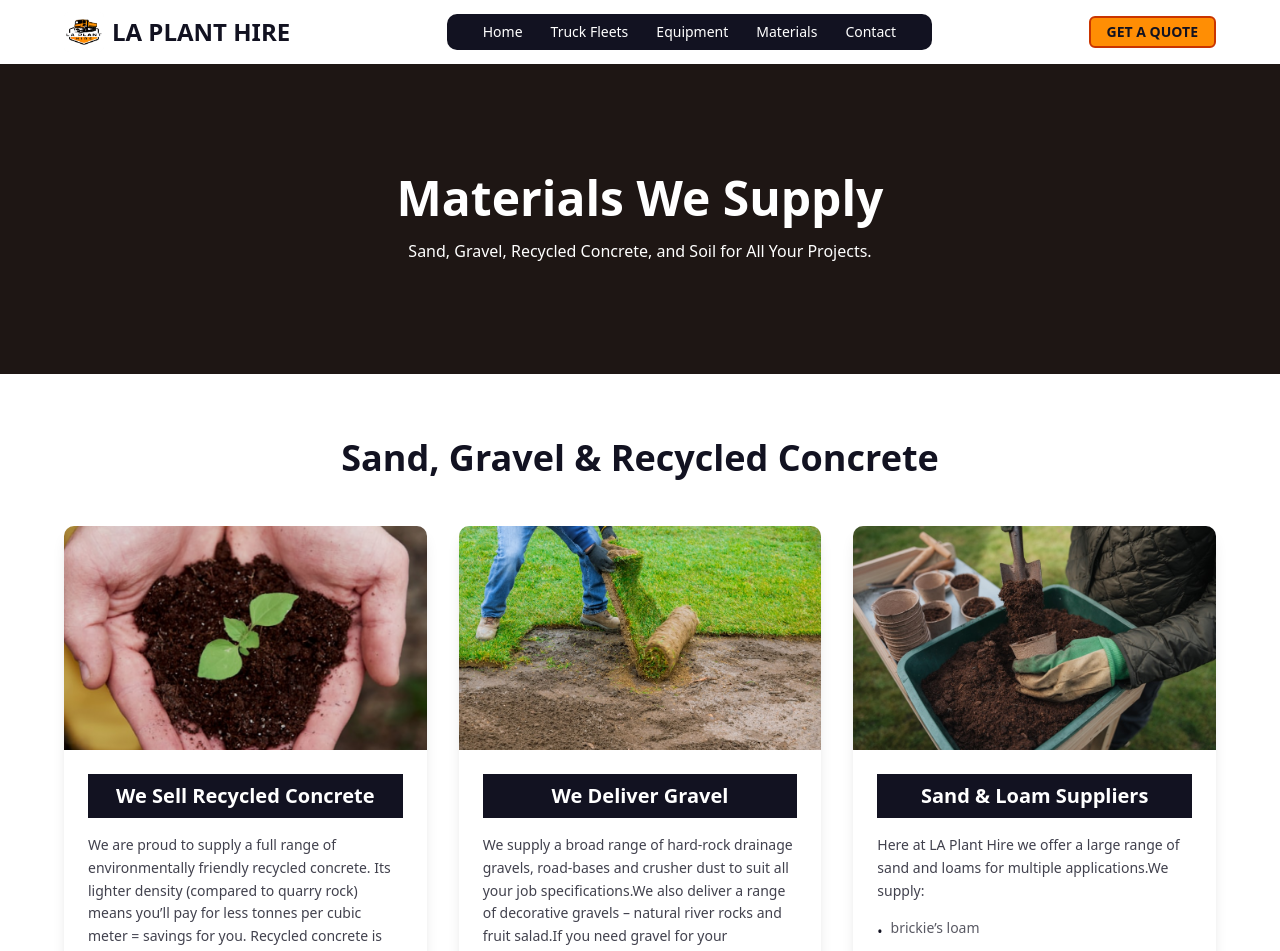
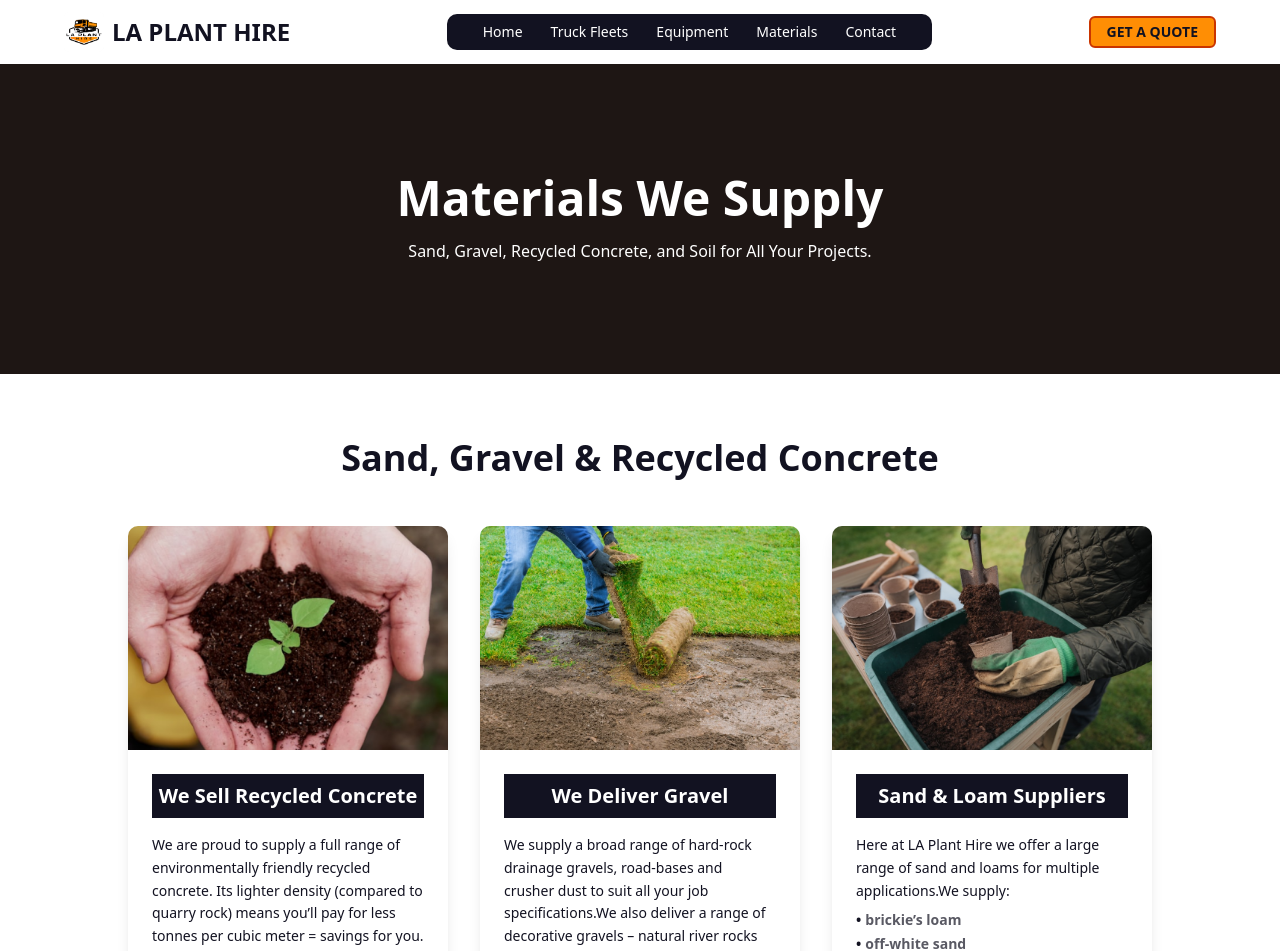
Before and after one commit to Rahul-Mallik-CSE/La-Plant-Hire, a Next.js app: page /materials in a window 1280 px wide. Shown: the top 951 px of the page. Built offline with nearby package versions, Linux system fonts and the light colour scheme.

Commit message:
fix: update styling for MaterialSection and MaterialCard components for better readability

```diff
--- a/src/components/MaterialsComponents.tsx/MaterialSection.tsx
+++ b/src/components/MaterialsComponents.tsx/MaterialSection.tsx
@@ -6,7 +6,7 @@ import { sandGravelConcreteData } from "@/data/materialData";
 
 const MaterialSection = () => {
   return (
-    <section className="bg-background py-8 md:py-12 lg:py-16">
+    <section className="p-6 md:p-8 lg:p-12 xl:p-16">
       <div className="max-w-7xl mx-auto px-4 sm:px-6 lg:px-8 xl:px-16">
         {/* Section Title */}
         <h2 className="text-2xl md:text-3xl lg:text-4xl font-bold text-primary text-center mb-8 md:mb-12">
--- a/src/components/MaterialsComponents.tsx/SubComponents/MaterialCard.tsx
+++ b/src/components/MaterialsComponents.tsx/SubComponents/MaterialCard.tsx
@@ -29,7 +29,7 @@ const MaterialCard = ({ material }: MaterialCardProps) => {
         </h3>
 
         {/* Description */}
-        <p className="text-sm text-primary/80 mb-4 leading-relaxed">
+        <p className="text-xs sm:text-sm text-primary mb-2 leading-relaxed">
           {material.description}
         </p>
 
@@ -37,10 +37,12 @@ const MaterialCard = ({ material }: MaterialCardProps) => {
         {material.bulletPoints && (
           <div>
             {material.bulletPoints.length > 0 && (
-              <ul className="space-y-2">
+              <ul className="space-y-1">
                 {material.bulletPoints.map((point, index) => (
-                  <li key={index} className="flex items-start">
-                    <span className="text-primary mr-2 mt-1 text-sm">•</span>
+                  <li key={index} className="flex items-start font-bold">
+                    <span className="text-primary mr-1 text-xs md:text-sm">
+                      •
+                    </span>
                     <span className="text-xs md:text-sm text-primary/70">
                       {point}
                     </span>
```
